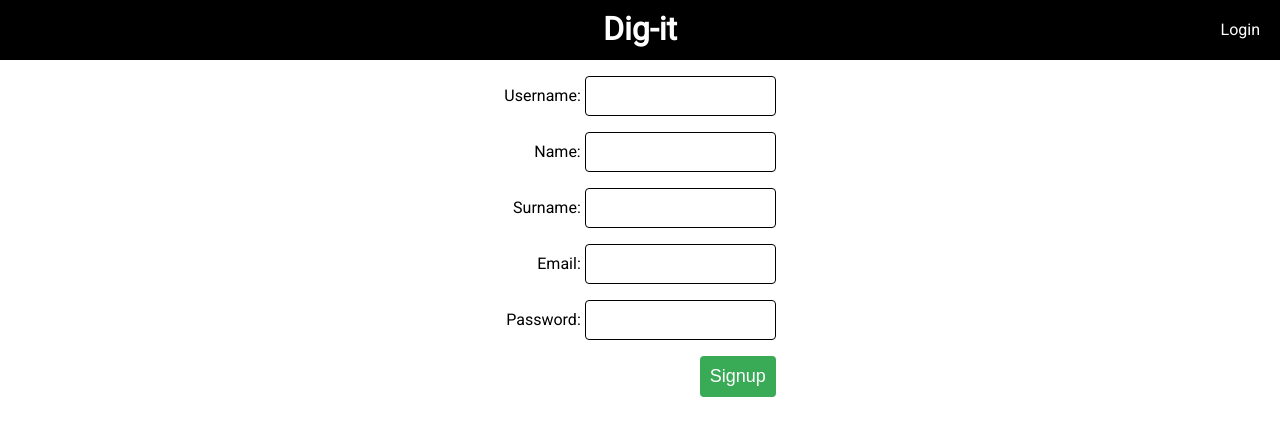
After one commit to EthanMarrs/digit2, a Django app: page /signup/ in a window 1280 px wide. The commit adds this page. Shown: the top 436 px of the page. Run offline with Django 3.2, Linux system fonts and the light colour scheme; some libraries are stand-ins or nearby versions.

Commit message:
Added signup form * Welcome page * Not configured page

```diff
--- /dev/null
+++ b/student/forms.py
@@ -0,0 +1,23 @@
+from django.forms import ModelForm, PasswordInput, EmailField
+from django.contrib.auth.models import User
+
+
+class SignupForm(ModelForm):
+    """
+    A simple signup form that allows students to register with Dig-it.
+    """
+
+    class Meta:
+        model = User
+        fields = ('username', 'first_name', 'last_name', 'email', 'password')
+        widgets = {
+            'password': PasswordInput(),
+        }
+        labels = {
+            'first_name': 'Name',
+            'last_name': 'Surname',
+            'email': 'Email'
+        }
+        help_texts = {
+            'username': None
+        }
--- a/core/static/core/student.css
+++ b/student/static/student/student.css
@@ -20,6 +20,11 @@ body {
 
 #nav-text {
     padding-top: 10px;
+}
+
+#nav-text a {
+    color: white;
+    text-decoration: none;
 }
 
 #controls {
@@ -70,7 +75,6 @@ body {
     border-radius: 4px;
     font-size: 18px;
     text-decoration: none;
-    float: right;
 }
 
 .blue {
@@ -85,7 +89,23 @@ body {
     float: left;
 }
 
-#id_password, #id_username {
+.right {
+    float: right;
+}
+
+.text-right {
+    text-align: right;
+}
+
+.margin-right {
+    margin-right: 20px;
+}
+
+.auto {
+    text-align: left;
+}
+
+#id_password, #id_username, #id_first_name, #id_last_name, #id_email {
     border: black 1px solid;
     height: 40px;
     border-radius: 4px;
@@ -93,6 +113,14 @@ body {
 }
 
 form {
-    margin: 0 auto;
-    width: 20%;
+    display: inline-block;
 }
+
+.parent {
+    text-align: center;
+}
+
+.errorlist li {
+    list-style: none;
+    color: darkred;
+}
--- a/student/templates/base.html
+++ b/student/templates/base.html
@@ -1,21 +1,22 @@
 <html>
 <head>
     {% load static %}
-    <link rel="stylesheet" type="text/css" href="{% static 'core/student.css' %}"/>
+    <link rel="stylesheet" type="text/css" href="{% static 'student/student.css' %}"/>
     <link href="https://fonts.googleapis.com/css?family=Roboto" rel="stylesheet">
     <title>Dig-it</title>
 </head>
 <body>
 <div id="navbar">
-    {% if user.is_authenticated %}
     <div id="controls">
-        <p class="left">Welcome, <b>{{ user.first_name }}</b>&emsp;|&emsp;</p>
-
-        <a href="/logout/">Logout</a>
+        {% if user.is_authenticated %}
+            <p class="left">Welcome, <b>{{ user.first_name }}</b>&emsp;|&emsp;</p>
+            <a href="/logout/">Logout</a>
+        {% else %}
+            <a href="/login/">Login</a>
+        {% endif %}
     </div>
-    {% endif %}
     <div class="half">
-        <h1 id="nav-text">Dig-it</h1>
+        <h1 id="nav-text"><a href="/">Dig-it</a></h1>
     </div>
 </div>
 <div id="content">
--- /dev/null
+++ b/student/templates/signup.html
@@ -0,0 +1,14 @@
+{% extends 'base.html' %}
+{% load static %}
+
+{% block content %}
+    <div class="parent">
+        <form method="POST" action="/signup/">
+            <div class="text-right">
+                {% csrf_token %}
+                {{ form.as_p }}
+                <p class="text-right"><input type="submit" class="logBut" value="Signup"/></p>
+            </div>
+        </form>
+    </div>
+{% endblock %}
--- a/student/urls.py
+++ b/student/urls.py
@@ -10,4 +10,6 @@ urlpatterns = [
     url(r'^login/$', login, {'template_name': 'login.html'}),
     url(r'^logout/$', logout),
     url(r'^not_configured/', TemplateView.as_view(template_name='not_configured.html')),
+    url(r'^welcome/', TemplateView.as_view(template_name='welcome.html')),
+    url(r'^signup/', views.SignupView.as_view())
 ]
--- a/student/views.py
+++ b/student/views.py
@@ -1,11 +1,15 @@
 from django.shortcuts import render
-from django.views.generic import View
+from django.views.generic import View, FormView
 from django.shortcuts import render, HttpResponseRedirect
 from django.db.models import F
+from django.contrib.auth.forms import UserCreationForm
+from django.contrib.auth.models import User
+from django.forms import ValidationError
 
 from datetime import datetime, timedelta
 
-from core import models, forms
+from core import models
+from student import forms
 
 
 class HomeView(View):
@@ -70,3 +74,25 @@ class QuizView(View):
             return render(request, "quiz.html", {"question": question})
         else:
             return HttpResponseRedirect('/login/')
+
+
+class SignupView(FormView):
+    template_name = "signup.html"
+    success_url = "/quiz/"
+    form_class = forms.SignupForm
+
+    def form_valid(self, form):
+        user = User.objects.create_user(
+            username=form.cleaned_data['username'],
+            first_name=form.cleaned_data['first_name'],
+            last_name=form.cleaned_data['last_name'],
+            email=form.cleaned_data['email'],
+            password=form.cleaned_data['password']
+        )
+
+        try:
+            user.save()
+        except ValidationError:
+            pass
+
+        return super(SignupView, self).form_valid(form)
```
Also changed, not shown: student/templates/login.html (+7 -8 lines), student/templates/not_configured.html (+12 -1 lines), student/templates/welcome.html (added, +15 -0 lines).
